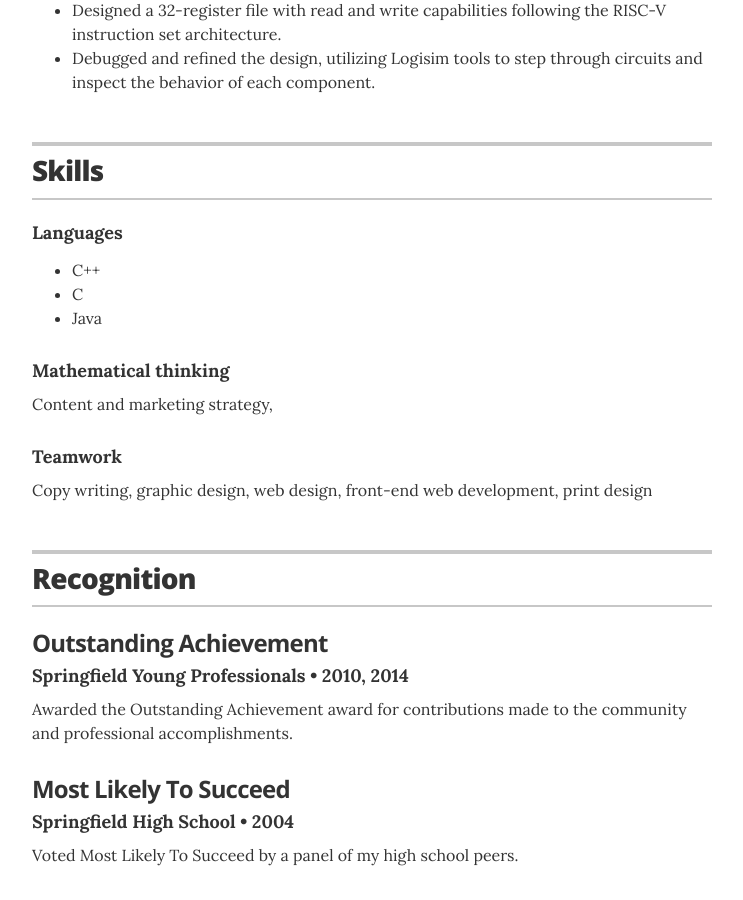
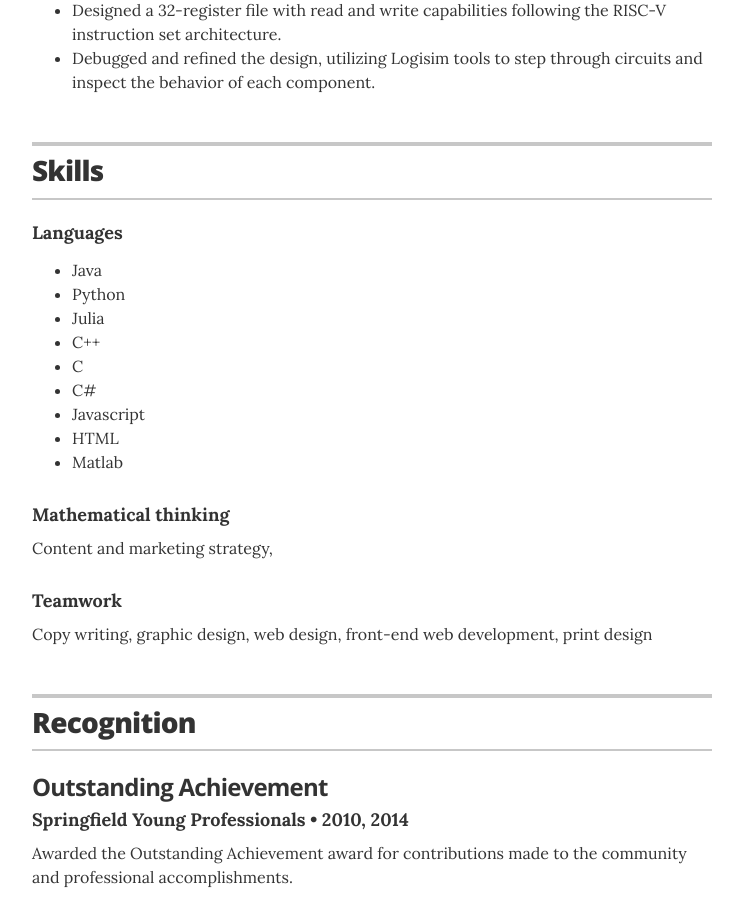
Before and after one commit to arthurutnehmer/Resume, a Jekyll site: the page built from index.html, in a window 1280 px wide and 900 px high, scrolled down 2710 px. Shown: the whole window, without its empty margins (268-1011 px from the left). Built offline with Jekyll 4.4.1, drawn with Linux system fonts in a browser that asks for light colours.

Commit message:
Added languages.

```diff
--- a/_data/skills.yml
+++ b/_data/skills.yml
@@ -2,9 +2,15 @@
 # Organizational leadership
 - skill: Languages
   description: <ul class="resume-item-list">
+    <li>Java</li>
+    <li>Python</li>
+    <li>Julia</li>
     <li>C++</li>
     <li>C</li>
-    <li>Java</li></ul>
+    <li>C#</li>
+    <li>Javascript</li>
+    <li>HTML</li>
+    <li>Matlab</li></ul>
 
 
 # Communications strategy
```
